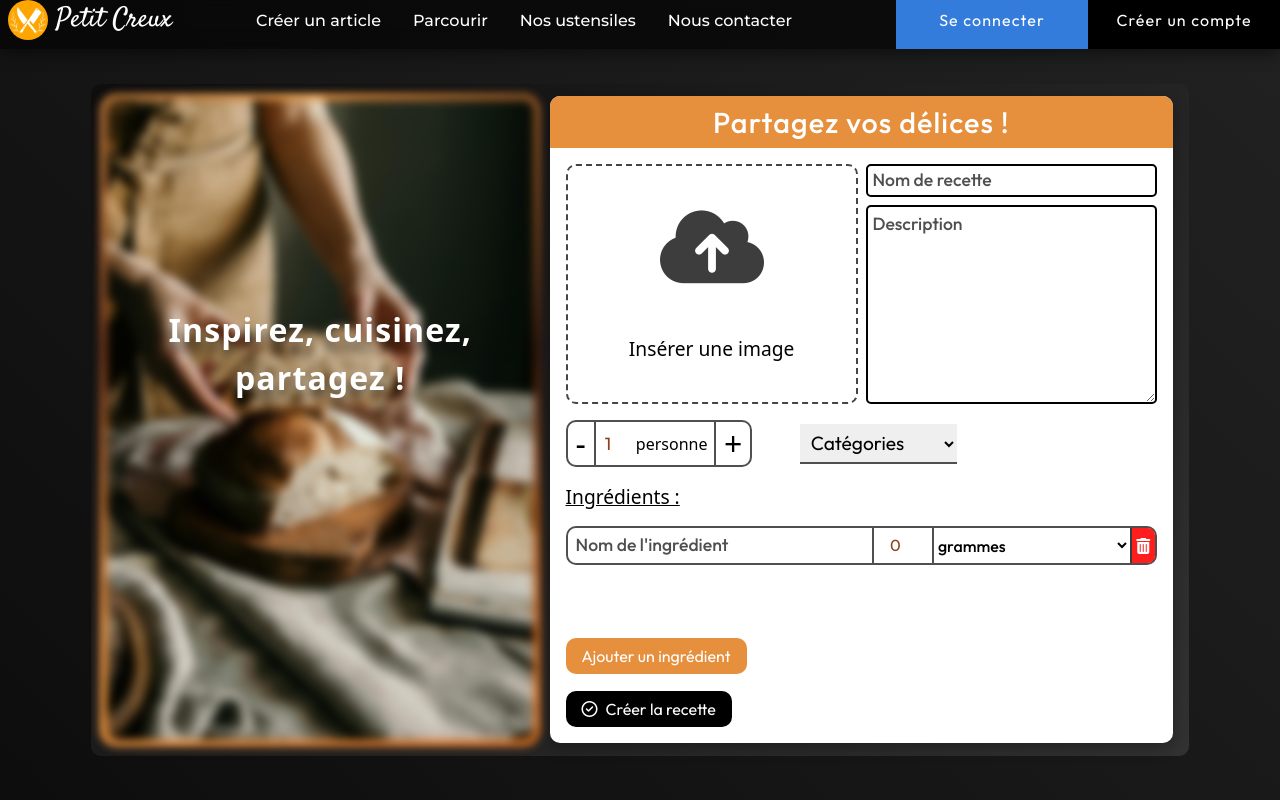
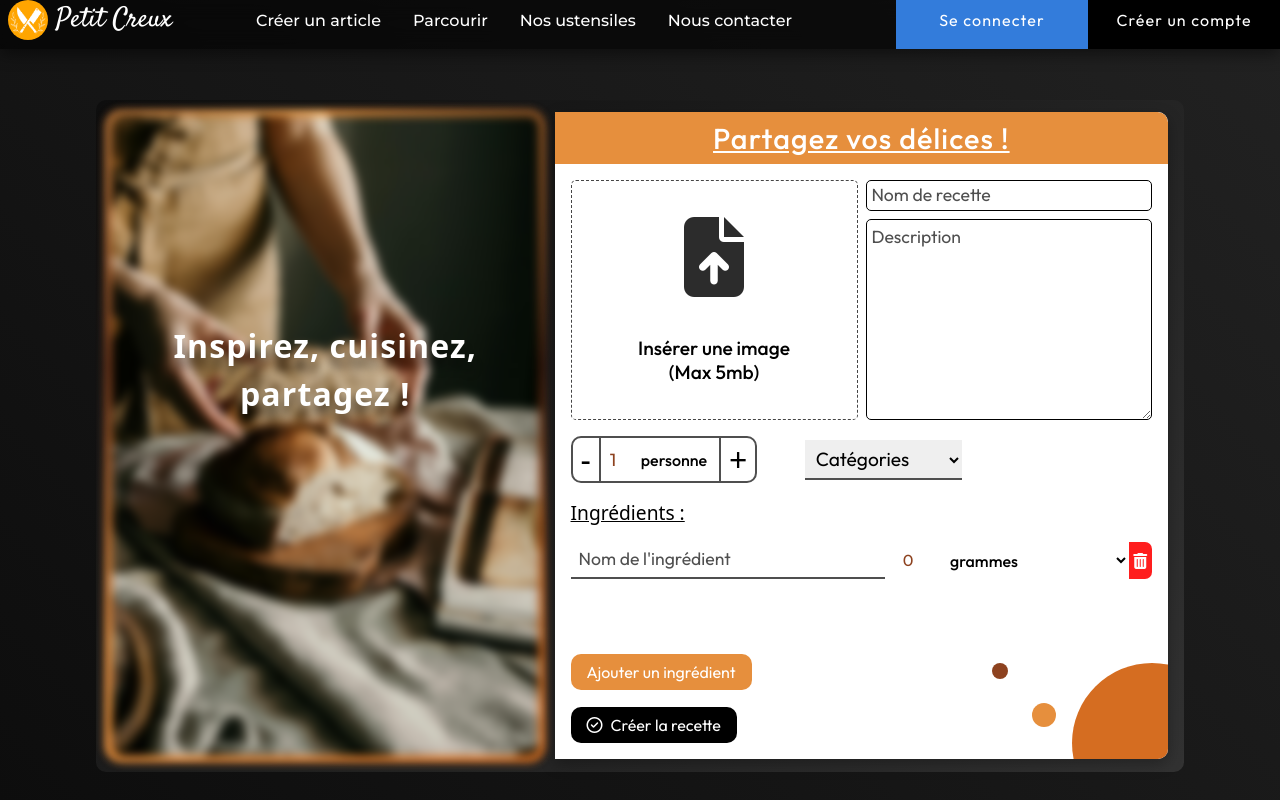
Before and after one commit to axelhri/Petit-Creux, a React (Vite) app: page /share in a window 1280 px wide. Shown: the top 800 px of the page. Built offline with nearby package versions, Linux system fonts and the light colour scheme.

Commit message:
share recipe done/single recipe start

```diff
--- a/src/CSS/Share.module.css
+++ b/src/CSS/Share.module.css
@@ -59,33 +59,24 @@
 
 #mainShare {
   min-block-size: 95vh;
-  display: flex;
-  align-items: center;
-  justify-content: center;
 }
 
-@media screen and (max-width: 500px) {
-  .backgroundHomeShare {
-    background: linear-gradient(rgba(0, 0, 0, 0.5), rgba(255, 255, 255, 0)),
-      url(../images/pexels-anthonyshkraba-production-8902112.jpg) no-repeat -8rem -4rem;
-  }
+.backgroundHomeShare {
+  background: white;
 }
 
-@media screen and (min-width: 500px) {
-  .backgroundHomeShare {
-    background: linear-gradient(rgba(0, 0, 0, 0.5), rgba(255, 255, 255, 0)),
-      url(../images/pexels-anthonyshkraba-production-8902124.jpg) no-repeat -40rem -24rem;
-  }
+.shareSectionContainer {
+  margin-block-start: 2rem;
 }
 
 #shareForm {
   max-inline-size: 90%;
   margin-inline: auto;
   border-radius: 10px;
-  box-shadow: 0 5px 15px rgba(0, 0, 0, 0.3);
   position: relative;
   font-family: var(--ff-montserrat);
   background: var(--clr-white);
+  overflow: hidden;
 }
 
 #shareForm input {
@@ -113,7 +104,7 @@
 #shareForm input::placeholder {
   font-size: 1.1rem;
   color: var(--clr-nuance-700);
-  font-weight: 500;
+  font-weight: 400;
   font-family: var(--ff-button);
 }
 
@@ -121,20 +112,20 @@
   font-size: 1.1rem;
   color: var(--clr-nuance-700);
   font-family: var(--ff-button);
-  font-weight: 500;
+  font-weight: 400;
 }
 
 #shareForm h2 {
   text-align: center;
   font-weight: 500;
-  background: var(--clr-secondary-500);
-  color: var(--clr-white);
+  color: var(--clr-nuance-950);
   padding: 0.5rem;
   border-top-left-radius: 10px;
   border-top-right-radius: 10px;
   font-family: var(--ff-button);
   letter-spacing: 0.07rem;
   font-size: 1.8rem;
+  text-decoration: underline;
 }
 
 .shareFormTopContainer {
@@ -155,8 +146,8 @@
   inline-size: 100%;
   margin-block-end: 0.5rem;
   padding: 0.3rem;
+  border: 1px solid var(--clr-nuance-950);
   border-radius: 5px;
-  border: 2px solid var(--clr-black);
   font-size: 1rem;
 }
 
@@ -165,24 +156,17 @@
   padding: 0.3rem;
   block-size: 100%;
   border-radius: 5px;
-  border: 2px solid var(--clr-black);
+  border: 1px solid var(--clr-black);
   outline: none;
 }
 
 @keyframes cloudScale {
-  50% {
-    transform: scale(1.1);
+  30% {
+    opacity: 0.7;
   }
   100% {
-    transform: scale(1);
+    opacity: 1;
   }
-}
-
-.postImgContainer i {
-  font-size: 5rem;
-  color: var(--clr-nuance-900);
-  animation: cloudScale 2s linear infinite;
-  transition: var(--transition-02);
 }
 
 .postImgContainer {
@@ -193,18 +177,31 @@
   justify-content: space-around;
   align-items: center;
   block-size: 10rem;
-  border: 2px dashed var(--clr-nuance-800);
+  border: 1px dashed var(--clr-nuance-800);
   overflow: hidden;
   padding: 1rem;
-  border-radius: 10px;
+  border-radius: 5px;
   color: var(--clr-nuance-950);
   font-weight: 500;
   font-size: 1.2rem;
   cursor: pointer;
 }
 
+.postImgContainer i {
+  font-size: 5rem;
+  color: var(--clr-nuance-950);
+  animation: cloudScale 1s linear infinite;
+  transition: var(--transition-02);
+}
+
 .postImgContainer:hover i {
   color: var(--clr-secondary-500);
+  transform: translateY(-10%);
+}
+
+.postImgContainer p {
+  text-align: center;
+  font-family: var(--ff-button);
 }
 
 .noBorder {
@@ -256,7 +253,6 @@
 
 .eatersBox button:hover {
   background: var(--clr-secondary-500);
-
   color: var(--clr-white);
 }
 
@@ -292,16 +288,18 @@
   border: none;
   border-bottom: 2px solid var(--clr-nuance-700);
   font-family: var(--ff-button);
+  outline: none;
   padding: 0.4rem;
 }
 
 .formIngredients {
   margin-block-start: 1rem;
+  margin-block-end: 4rem;
   block-size: 13rem;
 }
 
 .ingredientScroll {
-  block-size: 8rem;
+  block-size: 12rem;
   overflow: scroll;
   position: relative;
 }
@@ -314,13 +312,15 @@
 
 .ingredientsContainer {
   display: flex;
-  border: 2px solid var(--clr-nuance-700);
+  /* border: 2px solid var(--clr-nuance-700); */
   border-radius: 10px;
   margin-block: 1rem;
 }
 
 .ingredientsContainer input {
   border: none;
+  border-bottom: 2px solid var(--clr-nuance-700);
+  border-radius: 0;
   font-size: 1rem;
   padding: 0.5rem;
   font-weight: 500;
@@ -333,8 +333,9 @@
 }
 
 .ingredientsContainer input[type="number"] {
-  border-left: 2px solid var(--clr-nuance-700);
-  border-right: 2px solid var(--clr-nuance-700);
+  /* border-left: 2px solid var(--clr-nuance-700);
+  border-right: 2px solid var(--clr-nuance-700); */
+  border: none;
   text-align: center;
   inline-size: 25%;
   color: var(--clr-secondary-800);
@@ -342,9 +343,10 @@
 
 .ingredientsContainer select {
   border: none;
+  outline: none;
   background: none;
   font-weight: 500;
-  inline-size: 100%;
+  inline-size: 90%;
   font-size: 1rem;
   font-family: var(--ff-button);
   background: var(--clr-white);
@@ -371,7 +373,7 @@
   border-top-right-radius: 7px;
   border-bottom-right-radius: 7px;
   border: none;
-  border-left: 2px solid var(--clr-nuance-900);
+  /* border-left: 2px solid var(--clr-nuance-900); */
   font-size: 1rem;
   padding: 0.3rem;
 }
@@ -431,6 +433,12 @@
   display: none;
 }
 
+.formCircle,
+.formCircle2,
+.formCircle3 {
+  display: none;
+}
+
 @media screen and (min-width: 800px) {
   #shareForm {
     max-inline-size: 90%;
@@ -439,11 +447,25 @@
   .postImgContainer {
     block-size: 15rem;
   }
+
+  .postImgContainer p {
+    max-inline-size: 70%;
+  }
 }
 
 @media screen and (min-width: 1200px) {
+  #mainShare {
+    display: flex;
+    align-items: center;
+    justify-content: center;
+  }
+
   #shareForm {
+    border-radius: 10px;
+    border-bottom-left-radius: 0px;
+    border-top-left-radius: 0px;
     max-inline-size: 100%;
+    box-shadow: 0 5px 15px rgba(0, 0, 0, 0.3);
   }
 
   .backgroundHomeShare {
@@ -484,11 +506,30 @@
     background: var(--clr-white);
   }
 
+  #shareForm h2 {
+    border-top-left-radius: 0;
+    border-top-right-radius: 10px;
+    background: var(--clr-secondary-500);
+    color: var(--clr-white);
+  }
+
   .eatersBox {
     display: flex;
     gap: 3rem;
     align-items: center;
     justify-content: flex-start;
+  }
+
+  .formIngredients {
+    margin-block-start: 1rem;
+    block-size: 13rem;
+    margin-block-end: 0rem;
+  }
+
+  .ingredientScroll {
+    block-size: 8rem;
+    overflow: scroll;
+    position: relative;
   }
 
   .shareCarousel {
@@ -544,7 +585,7 @@
       --angle: 0deg;
     }
     to {
-      filter: blur(0rem);
+      filter: blur(0.3rem);
       --angle: 360deg;
     }
   }
@@ -609,6 +650,47 @@
   .ingredientsName {
     inline-size: 150%;
   }
+
+  .formImg {
+    position: absolute;
+    z-index: 50;
+    bottom: 0;
+    block-size: 8rem;
+    right: 2rem;
+  }
+
+  .formCircle {
+    display: block;
+    block-size: 10rem;
+    aspect-ratio: 1/1;
+    background: var(--clr-secondary-600);
+    border-radius: 50%;
+    position: absolute;
+    bottom: -4rem;
+    right: -4rem;
+  }
+
+  .formCircle2 {
+    display: block;
+    block-size: 1.5rem;
+    aspect-ratio: 1/1;
+    background: var(--clr-secondary-500);
+    border-radius: 50%;
+    position: absolute;
+    bottom: 2rem;
+    right: 7rem;
+  }
+
+  .formCircle3 {
+    display: block;
+    block-size: 1rem;
+    aspect-ratio: 1/1;
+    background: var(--clr-secondary-800);
+    border-radius: 50%;
+    position: absolute;
+    bottom: 5rem;
+    right: 10rem;
+  }
 }
 
 @media screen and (min-width: 1600px) {
--- /dev/null
+++ b/src/CSS/SingleRecipe.module.css
@@ -0,0 +1,216 @@
+/* IMPORTS */
+@import url("https://fonts.googleapis.com/css2?family=Satisfy&display=swap");
+@import url("https://fonts.googleapis.com/css2?family=Outfit:wght@100..900&display=swap");
+@import url("https://fonts.googleapis.com/css2?family=Montserrat:ital,wght@0,100..900;1,100..900&family=Roboto:ital,wght@0,100;0,300;0,400;0,500;0,700;0,900;1,100;1,300;1,400;1,500;1,700;1,900&display=swap");
+
+/* ============= VARIABLES ============= */
+:root {
+  /* primary color */
+  --clr-primary-50: #f0f8fe;
+  --clr-primary-100: #deeefb;
+  --clr-primary-200: #c4e2f9;
+  --clr-primary-300: #9bd0f5;
+  --clr-primary-400: #6cb6ee;
+  --clr-primary-500: #4a99e7;
+  --clr-primary-600: #337cdb;
+  --clr-primary-700: #2c68c9;
+  --clr-primary-800: #2955a4;
+  --clr-primary-900: #274981;
+  --clr-primary-950: #1c2e4f;
+
+  /* secondary color */
+  --clr-secondary-50: #fdf8ef;
+  --clr-secondary-100: #fbefd9;
+  --clr-secondary-200: #f6dbb2;
+  --clr-secondary-300: #f0c281;
+  --clr-secondary-400: #e9a04e;
+  --clr-secondary-500: #e68f3d;
+  --clr-secondary-600: #d56d21;
+  --clr-secondary-700: #b1531d;
+  --clr-secondary-800: #8d421f;
+  --clr-secondary-900: #72381c;
+  --clr-secondary-950: #3d1b0d;
+
+  /* third color */
+  --clr-third-50: #fcf4f4;
+  --clr-third-100: #f9e7e7;
+  --clr-third-200: #f5d3d3;
+  --clr-third-300: #eeb3b3;
+  --clr-third-400: #e59494;
+  --clr-third-500: #d36060;
+  --clr-third-600: #be4444;
+  --clr-third-700: #9f3636;
+  --clr-third-800: #843030;
+  --clr-third-900: #6f2d2d;
+  --clr-third-950: #3b1414;
+
+  /* nuance */
+  --clr-nuance-50: #f6f6f6;
+  --clr-nuance-100: #e7e7e7;
+  --clr-nuance-200: #d1d1d1;
+  --clr-nuance-300: #b0b0b0;
+  --clr-nuance-400: #888888;
+  --clr-nuance-500: #6d6d6d;
+  --clr-nuance-600: #5d5d5d;
+  --clr-nuance-700: #4f4f4f;
+  --clr-nuance-800: #454545;
+  --clr-nuance-900: #3d3d3d;
+  --clr-nuance-950: #000000;
+
+  --clr-black: #000000;
+  --clr-white: #ffffff;
+
+  /* font family */
+  --ff-button: "Outfit";
+  --ff-satisfy: "Satisfy";
+  --ff-montserrat: "Montserrat";
+
+  /* misc */
+  --transition-02: all 0.2s ease-in-out;
+  --transition-04: all 0.4s ease-in-out;
+}
+
+#singleRecipeMain {
+  max-inline-size: 90vw;
+  margin-inline: auto;
+  min-block-size: 92vh;
+}
+
+.singleRecipeTopSection {
+  margin-block-start: 1.5rem;
+}
+
+.userCategoryBox {
+  display: flex;
+  justify-content: space-between;
+  align-items: center;
+}
+
+.userImgBox {
+  display: flex;
+  gap: 0.5rem;
+  align-items: center;
+}
+
+.userCategoryBox p {
+  font-family: var(--ff-button);
+  font-size: 1.3rem;
+}
+
+.userImgBox img {
+  width: 70px;
+  border-radius: 50%;
+  border: 2px solid var(--clr-third-950);
+}
+
+.imgDateBox img {
+  inline-size: 70rem;
+  block-size: 12rem;
+  max-block-size: 100%;
+  max-inline-size: 100%;
+  object-fit: cover;
+  border-radius: 5px;
+}
+
+.imgDescBox {
+  display: flex;
+  padding: 0.5rem;
+  margin-block-start: 1rem;
+}
+
+.createdAtRecipe {
+  display: flex;
+  align-items: center;
+  gap: 0.3rem;
+}
+
+.createdAtRecipe p,
+span {
+  font-family: var(--ff-button);
+}
+
+.titleDescBox {
+  margin-inline-start: 1rem;
+}
+
+.titleDescBox h1 {
+  font-size: 1.2rem;
+  color: var(--clr-third-600);
+  font-family: var(--ff-montserrat);
+}
+
+.titleDescBox p {
+  margin-block-start: 0.5rem;
+  font-size: 0.9rem;
+  line-height: 1.5;
+}
+
+.singleRecipeIng {
+  display: flex;
+  margin-block: 0.5rem 1rem;
+  align-items: center;
+  font-size: 1.2rem;
+  justify-content: center;
+  font-weight: 500;
+}
+
+.singleRecipeIng i {
+  color: var(--clr-third-500);
+}
+
+.sectionLine {
+  block-size: 0.1rem;
+  inline-size: 40%;
+  background: var(--clr-black);
+  border-radius: 50px;
+  margin-inline-start: 1rem;
+}
+
+.singleRecipeBottomSection {
+}
+
+.eatersBox {
+  display: flex;
+  align-items: center;
+  border: 2px solid var(--clr-nuance-950);
+  border-radius: 10px;
+  inline-size: max-content;
+}
+
+.persNumber {
+  display: flex;
+  align-items: center;
+  gap: 0.5rem;
+  padding: 0 0.5rem;
+}
+
+.eatersBox p {
+  color: var(--clr-third-500);
+  font-weight: 500;
+}
+
+.eatersBox span {
+  font-weight: 500;
+}
+
+.eatersBox button {
+  background: transparent;
+  border: none;
+  padding: 0.3rem;
+  font-size: 1.5rem;
+  font-weight: 500;
+}
+
+.eatersBox button:first-child {
+  border-right: 2px solid var(--clr-nuance-950);
+}
+
+.eatersBox button:last-child {
+  border-left: 2px solid var(--clr-nuance-950);
+}
+
+.ingredientList {
+  display: grid;
+  grid-template-columns: 1fr 1fr;
+  margin-block-start: 2rem;
+}
--- a/src/pages/Login.jsx
+++ b/src/pages/Login.jsx
@@ -24,6 +24,8 @@ const Login = () => {
 
       // Récupérer le token et l'ID de l'utilisateur
       const { token, user } = res.data;
+
+      console.log(token);
 
       // Stocker le token et l'ID utilisateur dans le localStorage
       localStorage.setItem("token", token);
--- a/src/pages/ShareRecipe.jsx
+++ b/src/pages/ShareRecipe.jsx
@@ -5,6 +5,7 @@ import styles from "../CSS/Share.module.css";
 import Carousel1 from "../images/shareImg.jpg";
 import Carousel2 from "../images/shareImg2.jpg";
 import Carousel3 from "../images/shareImg3.jpg";
+import formImg from "../images/cutting-board-575367_1280.png";
 
 const CreateRecipeForm = () => {
   const [title, setTitle] = useState("");
@@ -89,9 +90,11 @@ const CreateRecipeForm = () => {
           },
         }
       );
+      const recipeId = response.data.recipe._id;
 
       alert("Recette créée avec succès !");
-      navigate("/recipes");
+      // Rediriger vers la page de la recette avec l'ID
+      navigate(`/recipes/${recipeId}`);
     } catch (error) {
       console.error("Erreur lors de la création de la recette :", error);
       alert("Erreur lors de la création de la recette. Veuillez réessayer.");
@@ -174,8 +177,8 @@ const CreateRecipeForm = () => {
                     imagePreview ? styles.noBorder : ""
                   }`}
                 >
-                  <i className="fa-solid fa-cloud-arrow-up"></i>
-                  <p>Insérer une image</p>
+                  <i className="fa-solid fa-file-arrow-up"></i>
+                  <p>Insérer une image (Max 5mb)</p>
                   {imagePreview && (
                     <div className={styles.imagePreviewContainer}>
                       <img
@@ -341,6 +344,9 @@ const CreateRecipeForm = () => {
                 <i className="fa-regular fa-circle-check"></i>Créer la recette
               </button>
             </div>
+            <div className={styles.formCircle}></div>
+            <div className={styles.formCircle2}></div>
+            <div className={styles.formCircle3}></div>
           </form>
         </section>
       </div>
```
Also changed, not shown: src/pages/SingleRecipe.jsx (+38 -13 lines), src/images/cutting-board-575367_1280.png (added), src/images/rb_2151297369.png (added).
